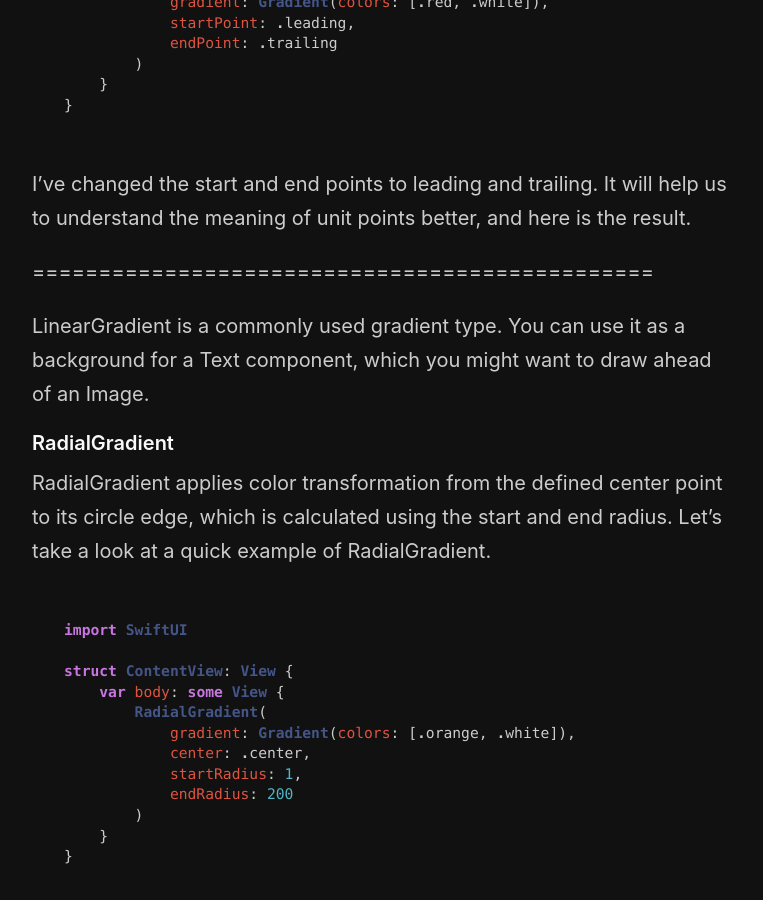
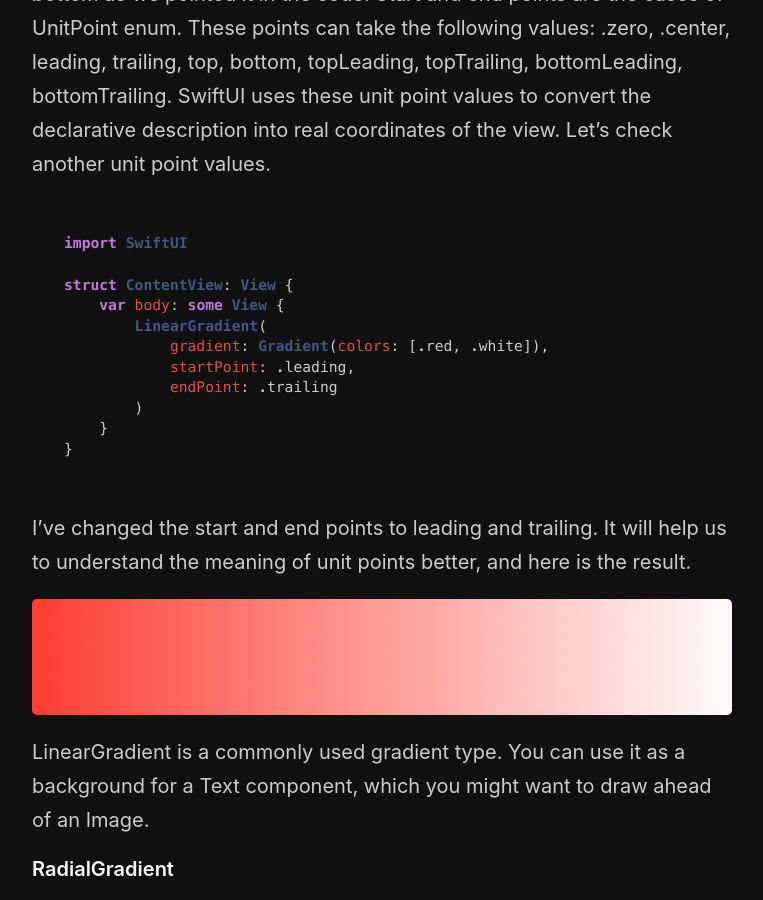
Before and after one commit to mecid/mecid.github.io, a Jekyll site: the page built from _posts/2019-11-13-gradient-in-swiftui.md, in a window 1280 px wide and 900 px high, scrolled down 1455 px. Shown: the whole window, without its empty margins (258-1021 px from the left). Built offline with Jekyll 4.4.1, drawn with Linux system fonts in a browser that asks for light colours; some of the changed lines change nothing that is shown.

Commit message:
images added to the post

````diff
--- a/_posts/2019-11-13-gradient-in-swiftui.md
+++ b/_posts/2019-11-13-gradient-in-swiftui.md
@@ -24,6 +24,8 @@
 }
 ```
 
+![example1](/public/l1.png)
+
 As you can see, LinearGradient applies red to white transition from top to bottom as we pointed it in the code. Start and end points are the cases of UnitPoint enum. These points can take the following values: .zero, .center, leading, trailing, top, bottom, topLeading, topTrailing, bottomLeading, bottomTrailing. SwiftUI uses these unit point values to convert the declarative description into real coordinates of the view. Let's check another unit point values.
 
 ```swift
@@ -42,7 +44,7 @@
 
 I've changed the start and end points to leading and trailing. It will help us to understand the meaning of unit points better, and here is the result.
 
-===============================================
+![example2](/public/l2.png)
 
 LinearGradient is a commonly used gradient type. You can use it as a background for a Text component, which you might want to draw ahead of an Image.
 
@@ -64,6 +66,8 @@
 }
 ```
 
+![example3](/public/r1.png)
+
 I suggest you play around the RadialGradient with more colors and different center positions to understand it even better.
 
 ```swift
@@ -81,6 +85,8 @@
 }
 ```
 
+![example4](/public/r2.png)
+
 #### AngularGradient
 The last type of Gradient which we have in SwiftUI is AngularGradient. I'm not using it very ofter, but it has a very nice color transformation effect. AngularGradient also is known as the conic Gradient. This Gradient type applies color transformation as the angle changes, relative to a center point. Let's check out the code sample and resulting image.
 
@@ -96,6 +102,8 @@
     }
 }
 ```
+
+![example5](/public/a1.png)
 
 Let's take a look at a different example by adding more colors to the Gradient.
 
@@ -116,6 +124,8 @@
 }
 ```
 
+![example6](/public/a2.png)
+
 By default, SwiftUI provides us AngularGradient with start and end angles, which equal to zero, but you can adjust them by using another overload of the initializer.
 
 #### Conclusion
````
Also changed, not shown: public/a1.png (added), public/a2.png (added), public/l1.png (added), public/l2.png (added), public/r1.png (added), public/r2.png (added).
